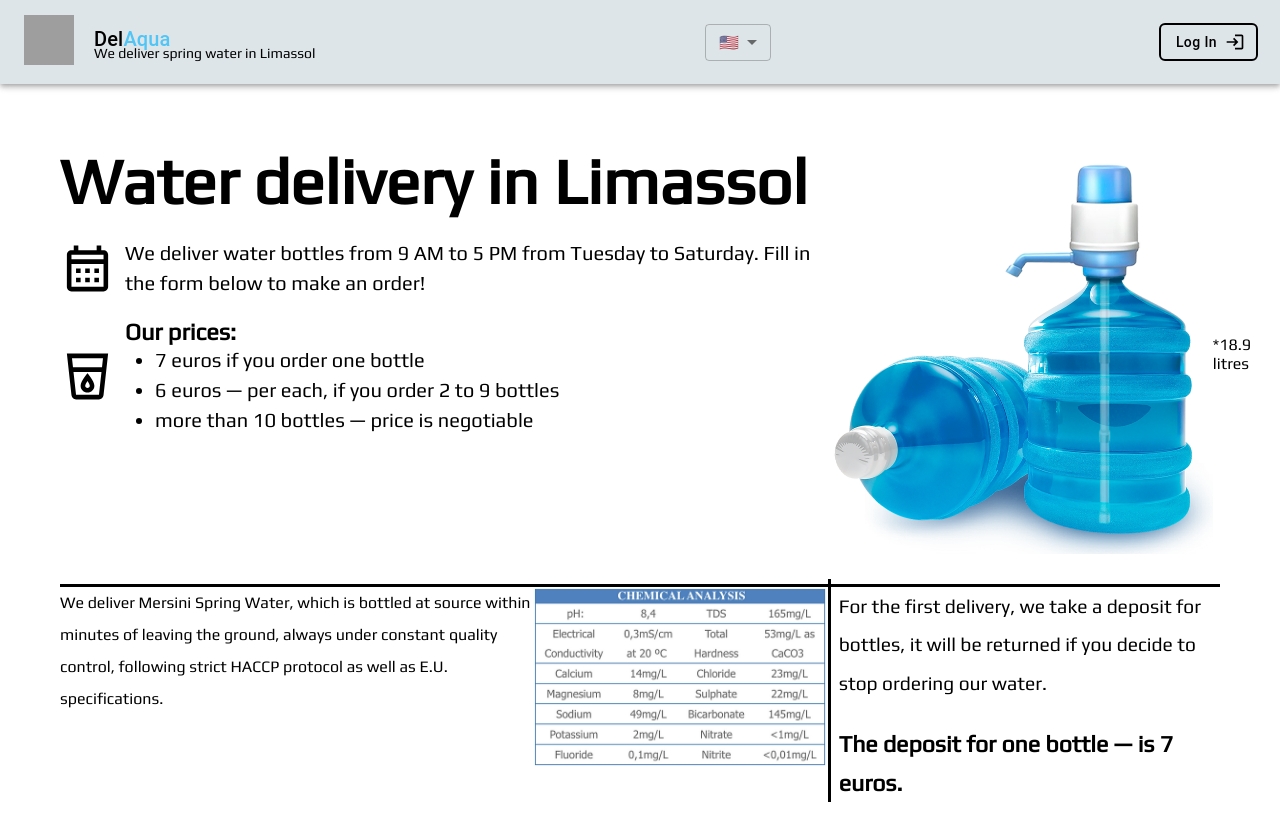
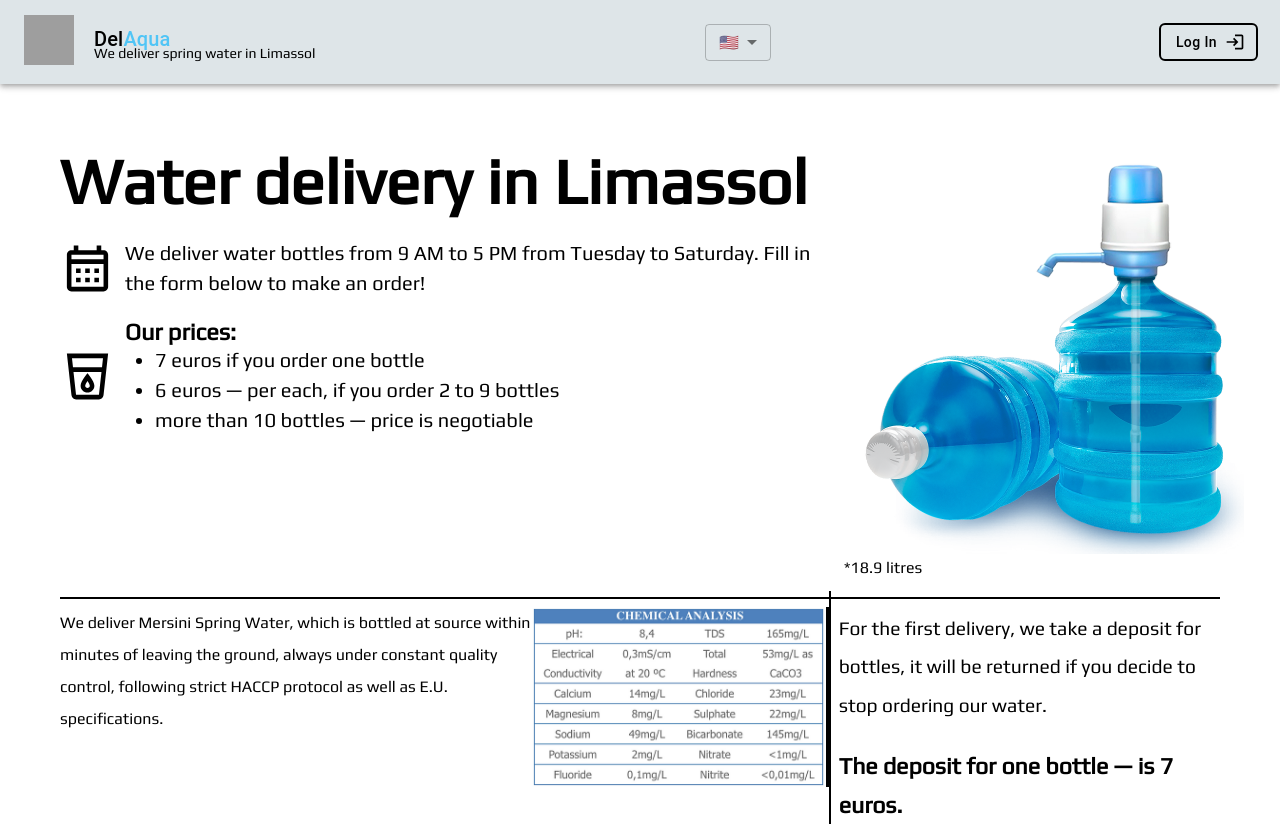
Before and after one commit to delaquacy/delaqua, a Next.js app: page / in a window 1280 px wide. Shown: the top 826 px of the page. Built offline with nearby package versions, Linux system fonts and the light colour scheme; grey boxes are pictures that could not be loaded.

Commit message:
main page ui changes

```diff
--- a/app/page.tsx
+++ b/app/page.tsx
@@ -33,47 +33,42 @@ export default function Home() {
               </Box>
             </Box>
           </Grid>
-          <Grid className={styles.imageContainer} item xs={12} md={4}>
-            <div className={styles.imageWrapper}>
+          <Grid item xs={12} md={4}>
             <Image
               src="/bottles.webp"
               alt="bottles"
               width={400}
               height={410}
             />
-            </div>
-            <p>*18.9 litres</p>
+            <div className={styles.imageDescr}>*18.9 litres</div>
           </Grid>
         </Grid>
-        <Box className={styles.infoBlock}>
+        <Box sx={{ borderTop: 2 }} className={styles.infoBlock}>
           <Grid container spacing={1}>
-            <Grid
-              className={styles.waterDescription}
-              item
-              xs={12}
-              md={8}
-            >
+            <Grid sx={{ borderRight: 2 }} item xs={12} md={8}>
+              <Box className={styles.waterDescription}>
+                <p>
+                  {" "}
                   We deliver Mersini Spring Water, which is bottled at
                   source within minutes of leaving the ground, always
-              under constant quality control, following strict HACCP
-              protocol as well as E.U. specifications.
+                  under constant quality control, following strict
+                  HACCP protocol as well as E.U. specifications.
+                </p>
                 <Image
                   src={"/table.webp"}
                   alt={"chemical_analysis"}
-                width={350}
+                  width={295}
                   height={180}
                 />
+              </Box>
             </Grid>
-            <Grid
-              className={styles.depositDescription}
-              item
-              xs={12}
-              md={4}
-            >
+            <Grid item xs={12} md={4}>
+              <Box className={styles.depositDescription}>
                 For the first delivery, we take a deposit for bottles,
                 it will be returned if you decide to stop ordering our
                 water.
                 <span> The deposit for one bottle — is 7 euros.</span>
+              </Box>
             </Grid>
           </Grid>
         </Box>
```
Lines whose indentation alone changed are shown as unchanged.
